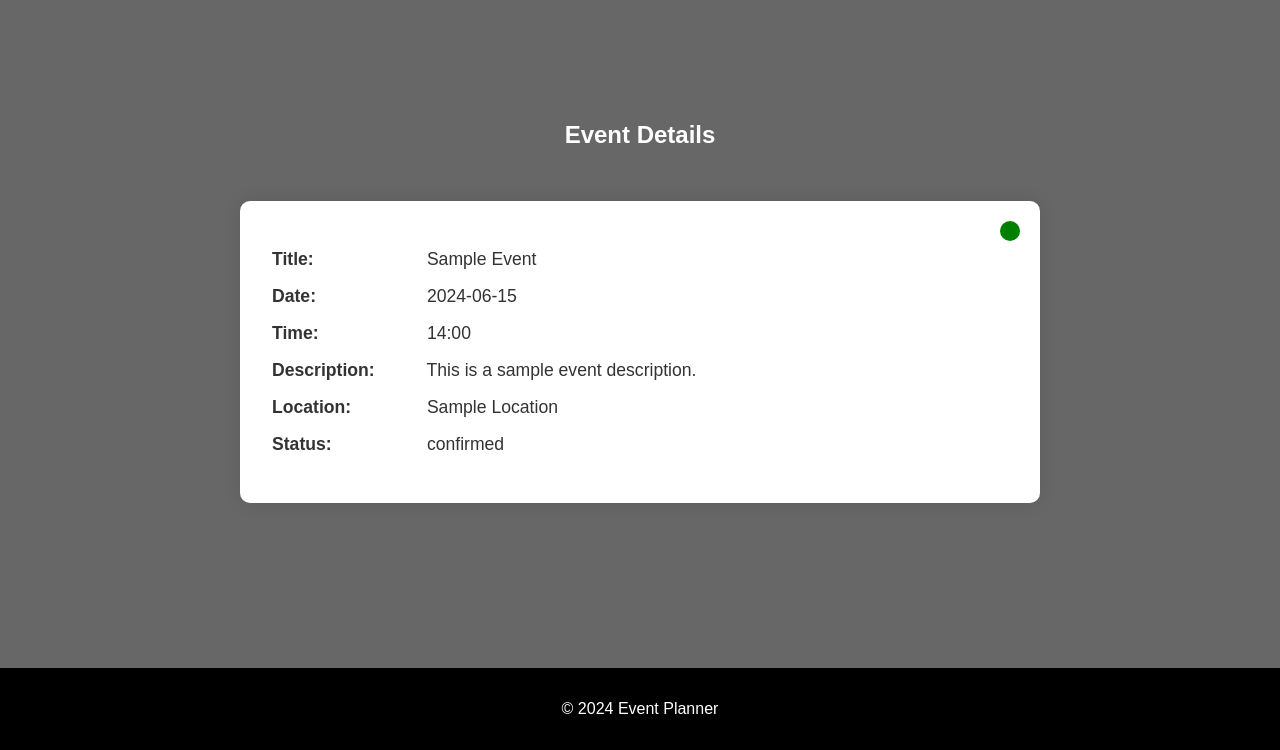
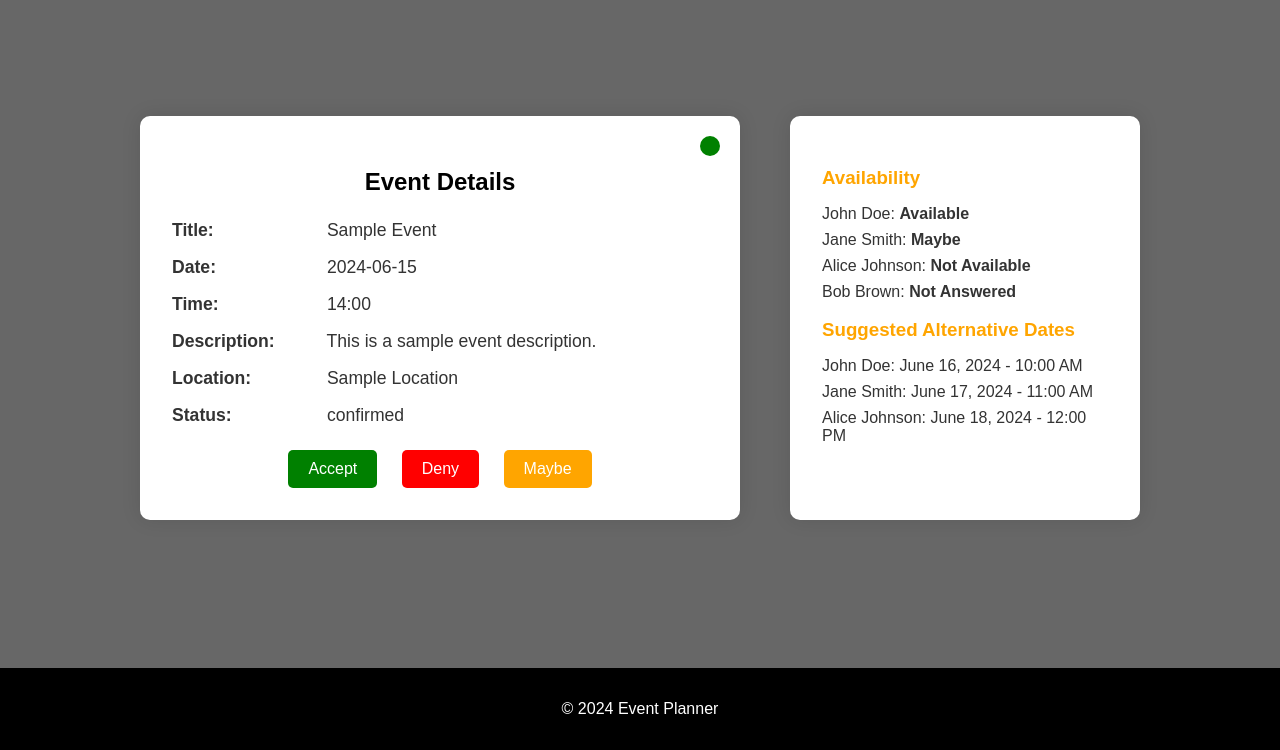
Before and after one commit to jeffdruid/planpal, a Django app: page /events/1/ in a window 1280 px wide. Shown: the part 50-800 px from the top of the page. Run offline with Django 4.2, Linux system fonts and the light colour scheme; the visitor is signed in with stand-in values (Sample User, id 1); some libraries are stand-ins or nearby versions.

Commit message:
refactor: Update dashboard page layout and styling, and update invitation and event buttons

```diff
--- a/accounts/templates/accounts/dashboard.html
+++ b/accounts/templates/accounts/dashboard.html
@@ -42,7 +42,7 @@
                 <button class="delete-btn">Delete</button>
             </li>
         </ul>
-        <a href="{% url 'add_event' %}" class="add-btn">Add New Event</a>
+        <a href="{% url 'add_event' %}" class="add-btn">Create Event</a>
     </div>
 </div>
 
--- a/static/css/styles.css
+++ b/static/css/styles.css
@@ -355,22 +355,29 @@ form {
     width: 100%;
 }
 
+/* Event Details Container */
+.event-details-container {
+    display: flex;
+    justify-content: space-between;
+    width: 100%;
+    max-width: 1000px;
+    margin: 2rem auto;
+}
+
 /* Event Details */
 .event-details {
     background-color: white;
     padding: 2rem;
     border-radius: 10px;
     box-shadow: 0 0 20px rgba(0, 0, 0, 0.1);
-    width: 80%;
-    max-width: 800px;
-    margin: 2rem auto;
+    width: 60%;
+    position: relative;
     color: #333;
-    position: relative;
 }
 
 .event-details h2 {
     text-align: center;
-    color: #4CAF50;
+    color: #000;
     margin-bottom: 1.5rem;
 }
 
@@ -405,3 +412,104 @@ form {
 .status-cancelled {
     background-color: red;
 }
+
+.status-not-answered {
+    background-color: grey;
+}
+
+/* Response Buttons */
+.response-buttons {
+    margin-top: 1.5rem;
+    text-align: center;
+}
+
+.response-buttons .btn {
+    margin: 0 10px;
+    padding: 10px 20px;
+    font-size: 1rem;
+    cursor: pointer;
+    border-radius: 5px;
+    border: none;
+}
+
+.response-buttons .accept-btn {
+    background-color: green;
+    color: white;
+}
+
+.response-buttons .deny-btn {
+    background-color: red;
+    color: white;
+}
+
+.response-buttons .maybe-btn {
+    background-color: orange;
+    color: white;
+}
+
+/* Event Availability */
+.event-availability {
+    background-color: white;
+    padding: 2rem;
+    border-radius: 10px;
+    box-shadow: 0 0 20px rgba(0, 0, 0, 0.1);
+    width: 35%;
+    color: #333;
+}
+
+.event-availability h3 {
+    color: orange;
+    margin-bottom: 1rem;
+}
+
+.event-availability ul {
+    list-style-type: none;
+    padding: 0;
+}
+
+.event-availability ul li {
+    margin-bottom: 0.5rem;
+}
+
+.event-availability ul li .status {
+    font-weight: bold;
+}
+
+/* Modal */
+.modal {
+    display: none;
+    position: fixed;
+    z-index: 1000;
+    left: 0;
+    top: 0;
+    width: 100%;
+    height: 100%;
+    overflow: auto;
+    background-color: rgb(0, 0, 0);
+    background-color: rgba(0, 0, 0, 0.4);
+    padding-top: 60px;
+}
+
+.modal-content {
+    background-color: white;
+    margin: 5% auto;
+    padding: 20px;
+    border: 1px solid #888;
+    width: 80%;
+    max-width: 500px;
+    border-radius: 10px;
+}
+
+.close {
+    color: #aaa;
+    float: right;
+    font-size: 28px;
+    font-weight: bold;
+}
+
+.close:hover,
+.close:focus {
+    color: black;
+    text-decoration: none;
+    cursor: pointer;
+}
--- a/static/js/scripts.js
+++ b/static/js/scripts.js
@@ -11,3 +11,30 @@ $(document).ready(function() {
         }
     });
 });
+
+function respondToInvitation(response) {
+    if (response === 'deny' || response === 'maybe') {
+        document.getElementById('alternateDateModal').style.display = 'block';
+    } else {
+        alert('Invitation accepted!');
+    }
+}
+
+function closeModal() {
+    document.getElementById('alternateDateModal').style.display = 'none';
+}
+
+// Close the modal if the user clicks outside of it
+window.onclick = function(event) {
+    if (event.target == document.getElementById('alternateDateModal')) {
+        closeModal();
+    }
+}
+
+// Handle the alternate date form submission
+document.getElementById('alternateDateForm').onsubmit = function(event) {
+    event.preventDefault();
+    let alternateDate = document.getElementById('alternate_date').value;
+    alert('Suggested alternate date: ' + alternateDate);
+    closeModal();
+}
--- a/templates/events/event_details.html
+++ b/templates/events/event_details.html
@@ -3,14 +3,53 @@
 {% block title %}Event Details{% endblock %}
 
 {% block content %}
-<h2 style="text-align: center; color: #fff;">Event Details</h2>
+<div class="event-details-container">
     <div class="event-details">
+        <span class="status-indicator status-{{ event.status|lower }}"></span>
+        <h2 style="text-align: center;">Event Details</h2>
         <p><strong>Title:</strong> {{ event.title }}</p>
         <p><strong>Date:</strong> {{ event.date }}</p>
         <p><strong>Time:</strong> {{ event.time }}</p>
         <p><strong>Description:</strong> {{ event.description }}</p>
         <p><strong>Location:</strong> {{ event.location }}</p>
-    <p><strong>Status:</strong>
-        <span class="status-indicator status-{{ event.status|lower }}"></span>{{ event.status }}</p>
+        <p><strong>Status:</strong> {{ event.status }}</p>
+        <div class="response-buttons">
+            <button class="btn accept-btn" onclick="respondToInvitation('accept')">Accept</button>
+            <button class="btn deny-btn" onclick="respondToInvitation('deny')">Deny</button>
+            <button class="btn maybe-btn" onclick="respondToInvitation('maybe')">Maybe</button>
+        </div>
+    </div>
+    <div class="event-availability">
+        <h3>Availability</h3>
+        <ul>
+            <li>John Doe: <span class="status confirmed">Available</span></li>
+            <li>Jane Smith: <span class="status maybe">Maybe</span></li>
+            <li>Alice Johnson: <span class="status denied">Not Available</span></li>
+            <li>Bob Brown: <span class="status not-answered">Not Answered</span></li>
+        </ul>
+        <h3>Suggested Alternative Dates</h3>
+        <ul>
+            <li>John Doe: June 16, 2024 - 10:00 AM</li>
+            <li>Jane Smith: June 17, 2024 - 11:00 AM</li>
+            <li>Alice Johnson: June 18, 2024 - 12:00 PM</li>
+        </ul>
+    </div>
+</div>
+
+<!-- Modal for suggesting alternate dates -->
+<div id="alternateDateModal" class="modal">
+    <div class="modal-content">
+        <span class="close" onclick="closeModal()">&times;</span>
+        <h2>Suggest an Alternate Date</h2>
+        <form id="alternateDateForm">
+            <div class="form-group">
+                <label for="alternate_date">Alternate Date:</label>
+                <input type="date" id="alternate_date" name="alternate_date" required>
+                <label for="alternate_time">Time:</label>
+                <input type="time" id="alternate_time" name="alternate_time" required>
+            </div>
+            <button type="submit" class="btn-submit">Submit</button>
+        </form>
+    </div>
 </div>
 {% endblock %}
--- a/templates/invitations/manage_invitations.html
+++ b/templates/invitations/manage_invitations.html
@@ -9,12 +9,12 @@
     <ul>
         {% for invitation in invitations %}
         <li>
-            <strong>{{ invitation.name }}</strong> {{ invitation.email }} <span class="status {{ invitation.status|lower }}">{{ invitation.status }}</span>
+            <strong>{{ invitation.name }}</strong>{{ invitation.email }}
             <button class="invite-btn">Resend</button>
             <button class="delete-btn">Remove</button>
         </li>
         {% endfor %}
     </ul>
-    <a href="{% url 'invite_guests' event_id=event.id %}" class="add-btn">Add New Invitation</a>
+    <a href="{% url 'invite_guests' event_id=event.id %}" class="add-btn">Add Invitation</a>
 </div>
 {% endblock %}
```
Lines whose indentation alone changed are shown as unchanged.
